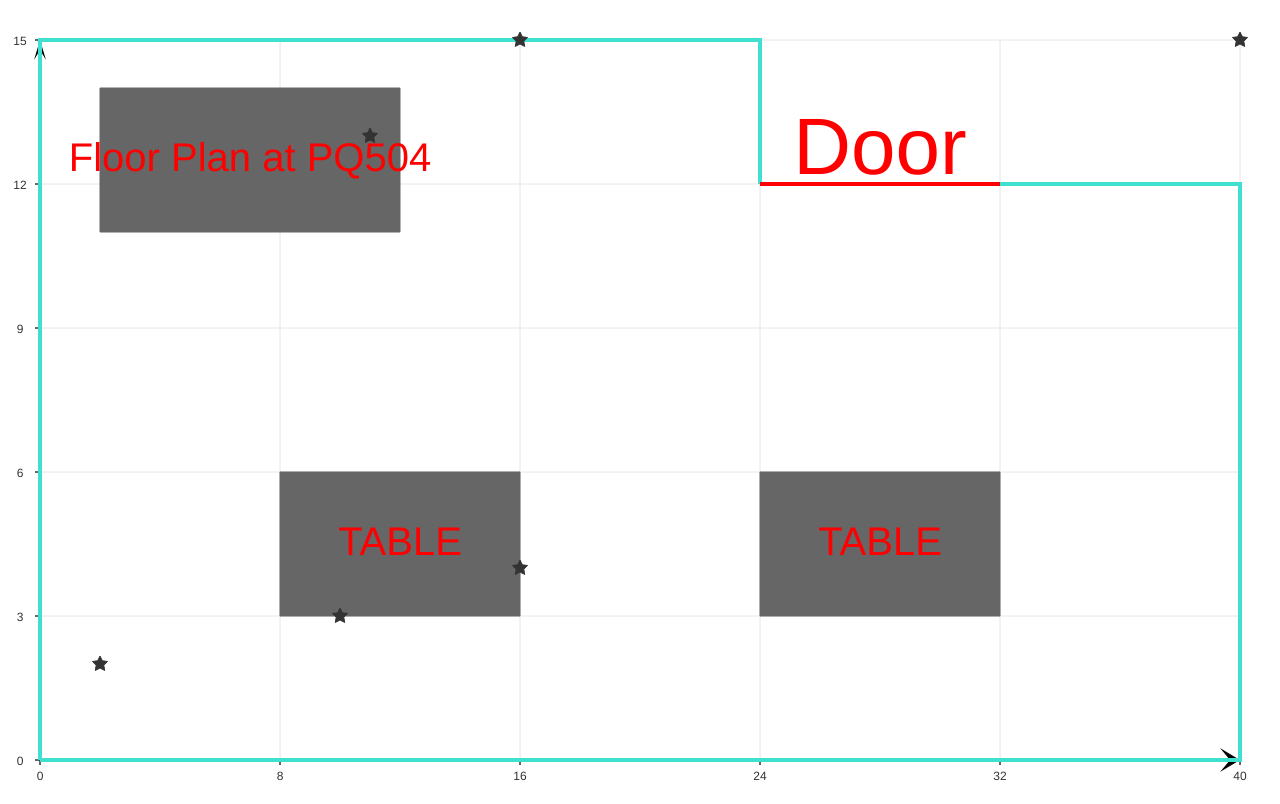
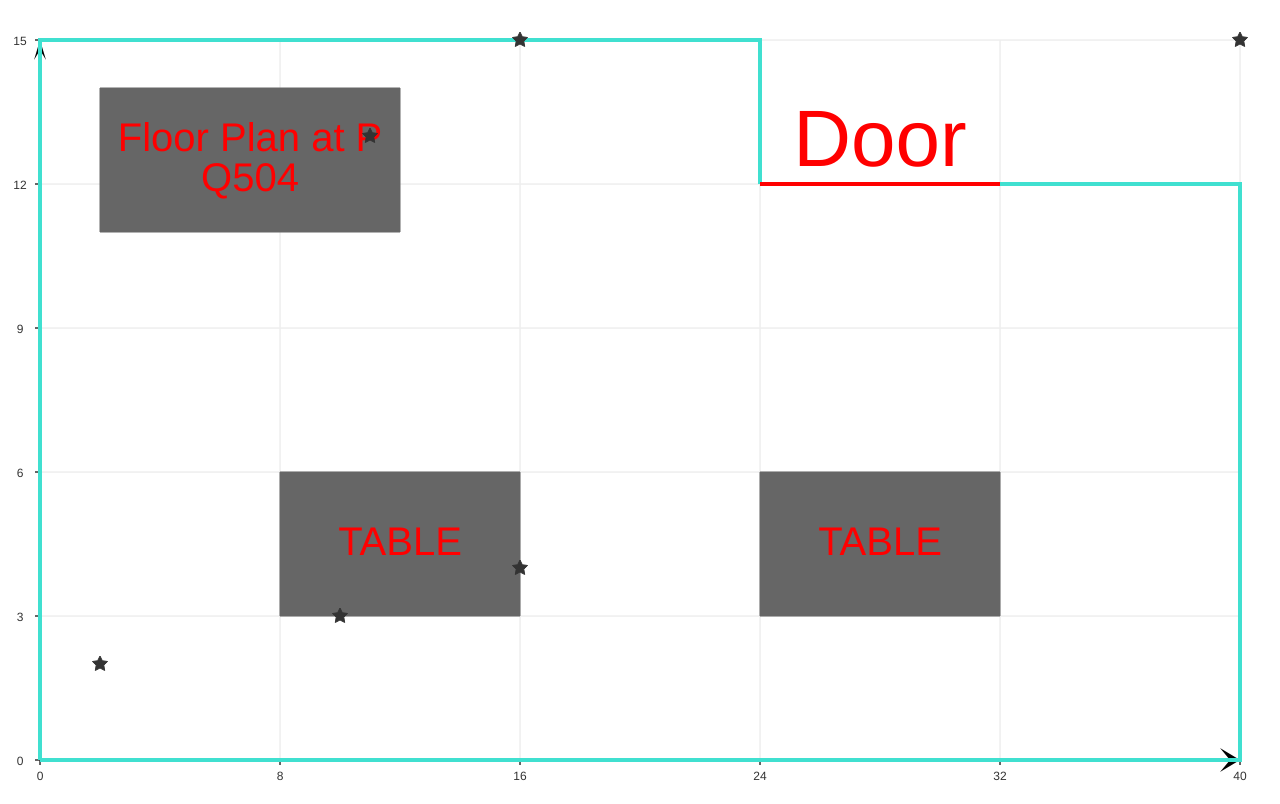
Before and after one commit to txl910514/canvas_animation, a website: page src/html/axis.html in a window 1280 px wide. Drawn offline with Linux system fonts and the light colour scheme; files that its build step writes are made by us from their sources; files whose address does not match are found by name.

Commit message:
字体换行

```diff
--- a/src/html/axis.html
+++ b/src/html/axis.html
@@ -109,8 +109,9 @@
                 ctx.lineWidth = 1;
                 ctx.fillStyle = 'red';
                 ctx.textAlign="left";
+                ctx.textBaseline = "bottom";
                 ctx.beginPath();
-                ctx.fillText( 'Door',  point1.x + (point2.x -point1.x - ctx.measureText('Door').width) / 2, point1.y - 10);
+                ctx.fillText( 'Door',  point1.x + (point2.x -point1.x - ctx.measureText('Door').width) / 2, point1.y);
             },
             function (ctx) {
                 var point1 = AxisFunc.getAxisPoint({x:8, y:3});
@@ -178,7 +179,7 @@
                 ctx.fillStyle = 'red';
                 ctx.textAlign="center";
                 ctx.textBaseline = "middle";
-                ctx.fillText( 'Floor Plan at PQ504',  point1.x + (point3.x - point1.x) / 2, point2.y + (point4.y - point3.y) / 2);
+                AxisFunc.canvasTextAutoLine('Floor Plan at PQ504', point1.x + (point3.x - point1.x) / 2, point2.y + (point4.y - point3.y) / 2, point3.x - point2.x, 40);
             }
         ]
         AxisFunc.setOption(options);
--- a/src/js/journal_js/axis.js
+++ b/src/js/journal_js/axis.js
@@ -132,6 +132,27 @@
             return {
                 x: this.origin.x + this.xAxisAve * point.x,
                 y: this.origin.y - this.yAxisAve * point.y
+            }
+        }
+        this.canvasTextAutoLine = function (text, x, y, roomWidth, fontSize) {
+            var lineWidth = 0;
+            var lastSubStrIndex= 0;
+            console.log(this.ctx.measureText(text));
+            if (this.ctx.measureText(text).width < roomWidth) {
+                this.ctx.fillText( text, x, y);
+            } else {
+                for (var i = 0; i < text.length; i++) {
+                    lineWidth+=this.ctx.measureText(text[i]).width;
+                    if(lineWidth>roomWidth - 10){//减去initX,防止边界出现的问题
+                        this.ctx.fillText(text.substring(lastSubStrIndex,i),x,y - fontSize / 2);
+                        y += fontSize / 2;
+                        lineWidth=0;
+                        lastSubStrIndex=i;
+                    }
+                    if(i==text.length-1){
+                        this.ctx.fillText(text.substring(lastSubStrIndex,i+1),x,y);
+                    }
+                }
             }
         }
         this.checkRequestAnimationFrame();
```
Also changed, not shown: README.md, dist/axis.html, dist/js/journal_js/axis.js.
